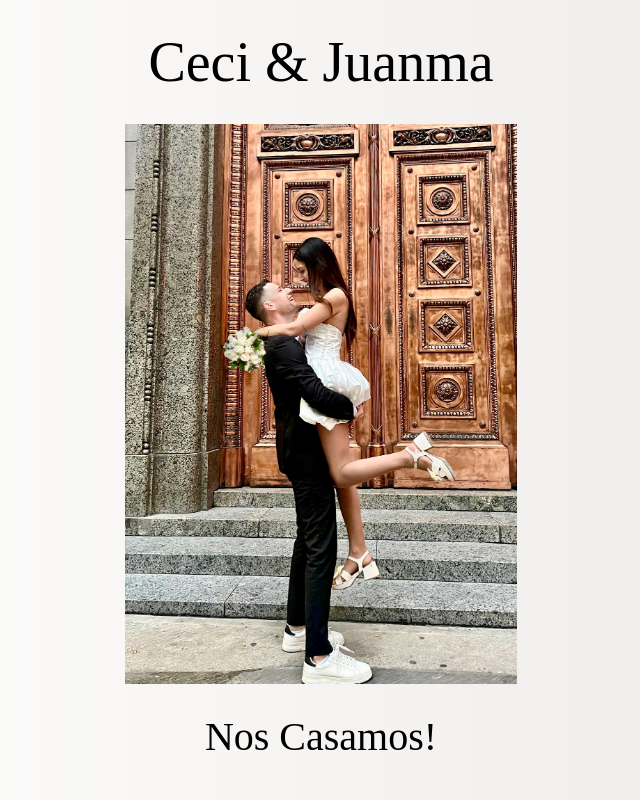
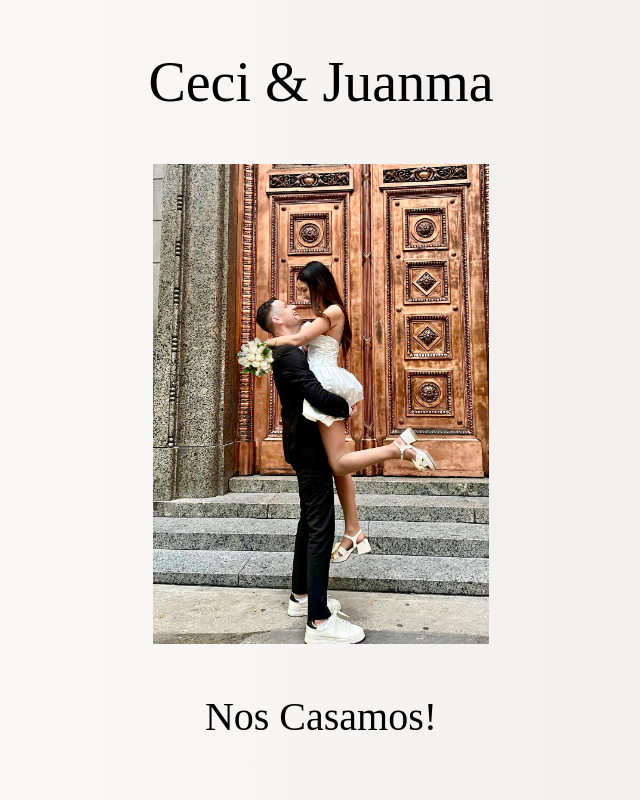
Before and after one commit to JuanMaDolce/Invitacion, a React (Create React App) app: page / in a window 1280 px wide. Shown: the top 800 px of the page, without its empty margins (319-959 px from the left). Built offline with nearby package versions, Linux system fonts and the light colour scheme; a web font is replaced by a local one.

Commit message:
final-final commit

```diff
--- a/src/styles/Header.css
+++ b/src/styles/Header.css
@@ -8,7 +8,7 @@
     text-align: center;
   }
 .header img{
-  max-height: 70%;
+  max-height: 60%;
   object-fit: cover;
   object-position: center center;
 }
```
